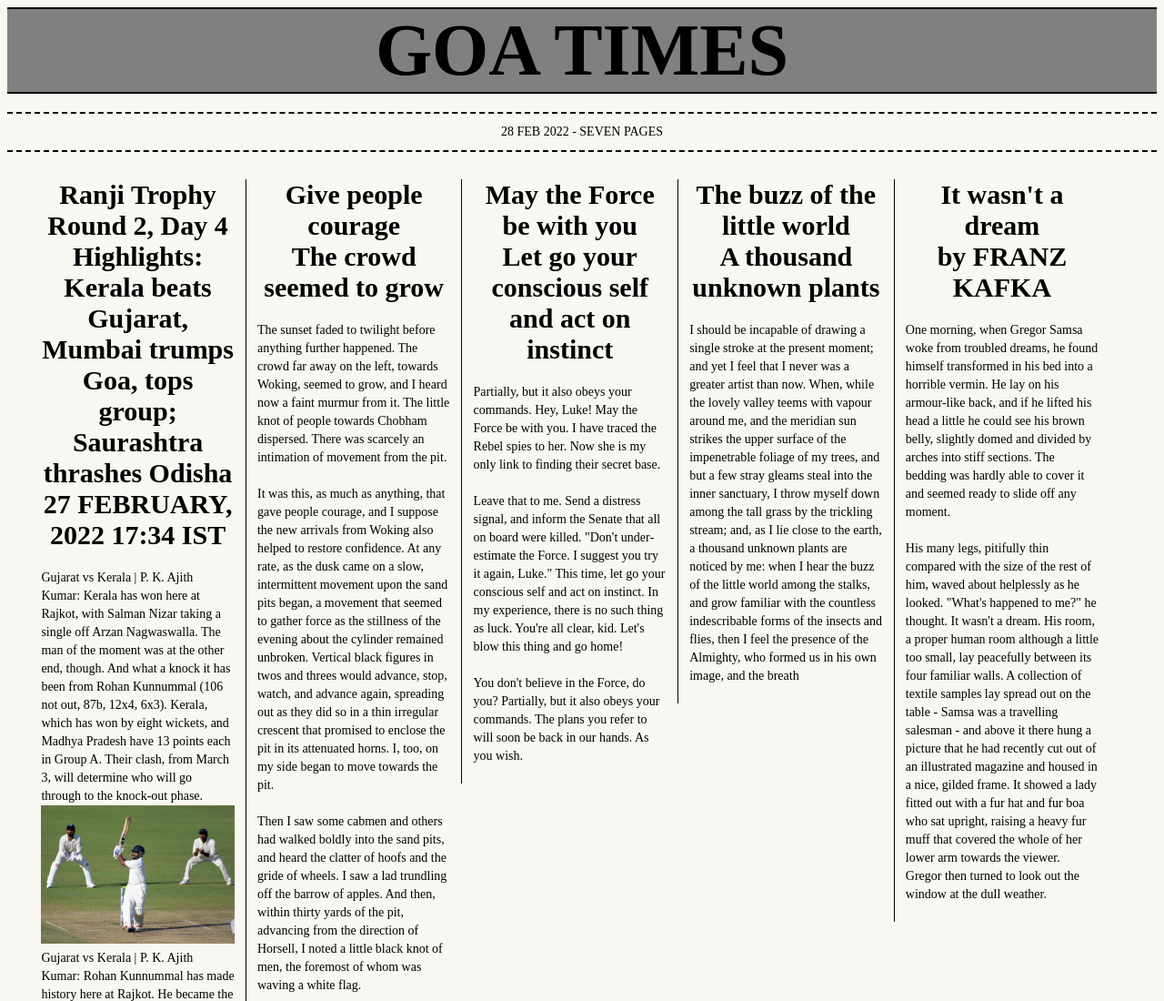
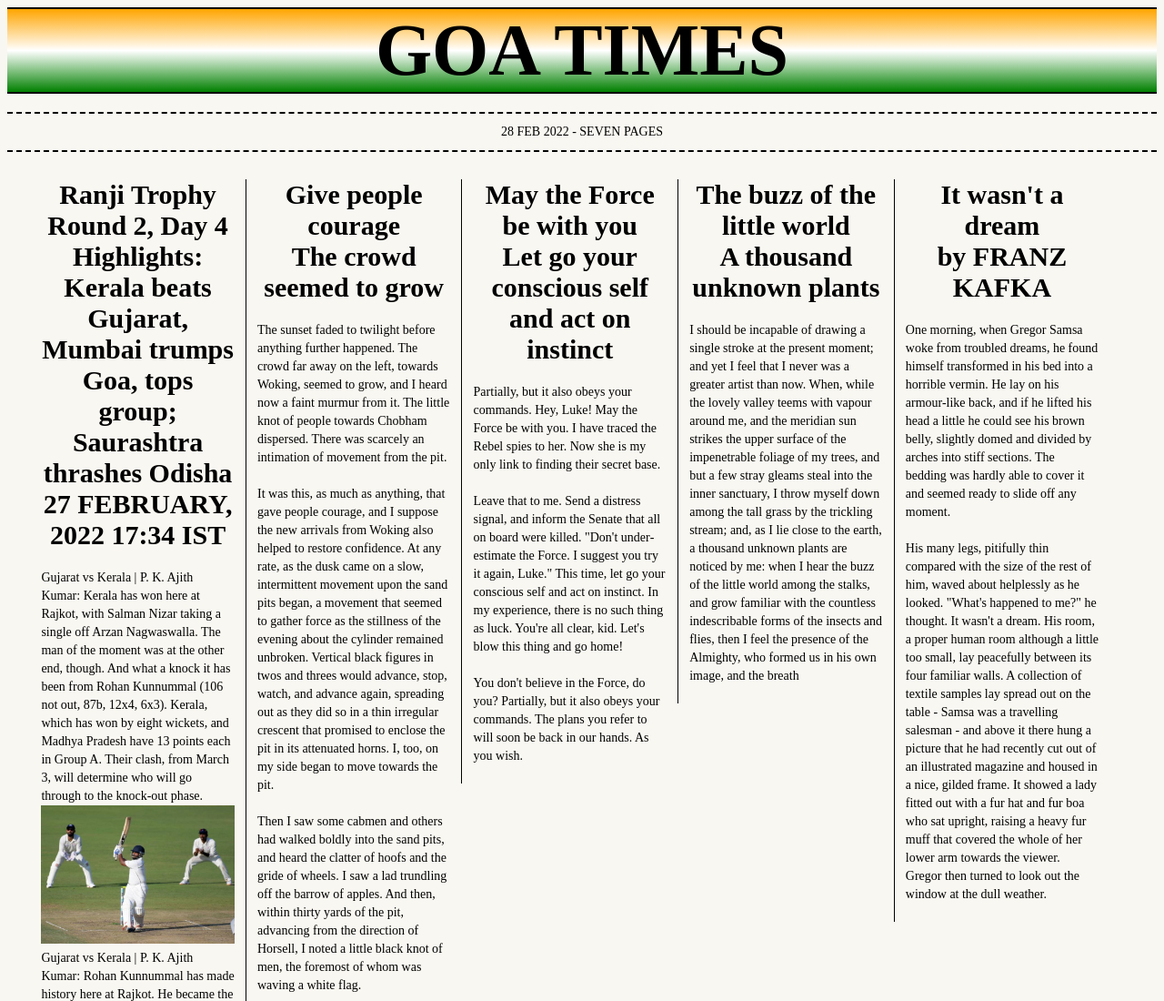
Before and after one commit to Surajp978077/2122_CS201_Suraj, a plain HTML site: page Exercise_05/index.html in a window 1280 px wide. Shown: the top 1100 px of the page at 91% size. Drawn offline with Linux system fonts and the light colour scheme.

Commit message:
Update style.css

```diff
--- a/Exercise_05/style.css
+++ b/Exercise_05/style.css
@@ -13,7 +13,7 @@ header{
     text-transform: uppercase;
     display: block;
     margin-bottom: 20px;
-    background-color:grey;
+    background-image:linear-gradient(orange, white, green);
 
 }
 p{
```
